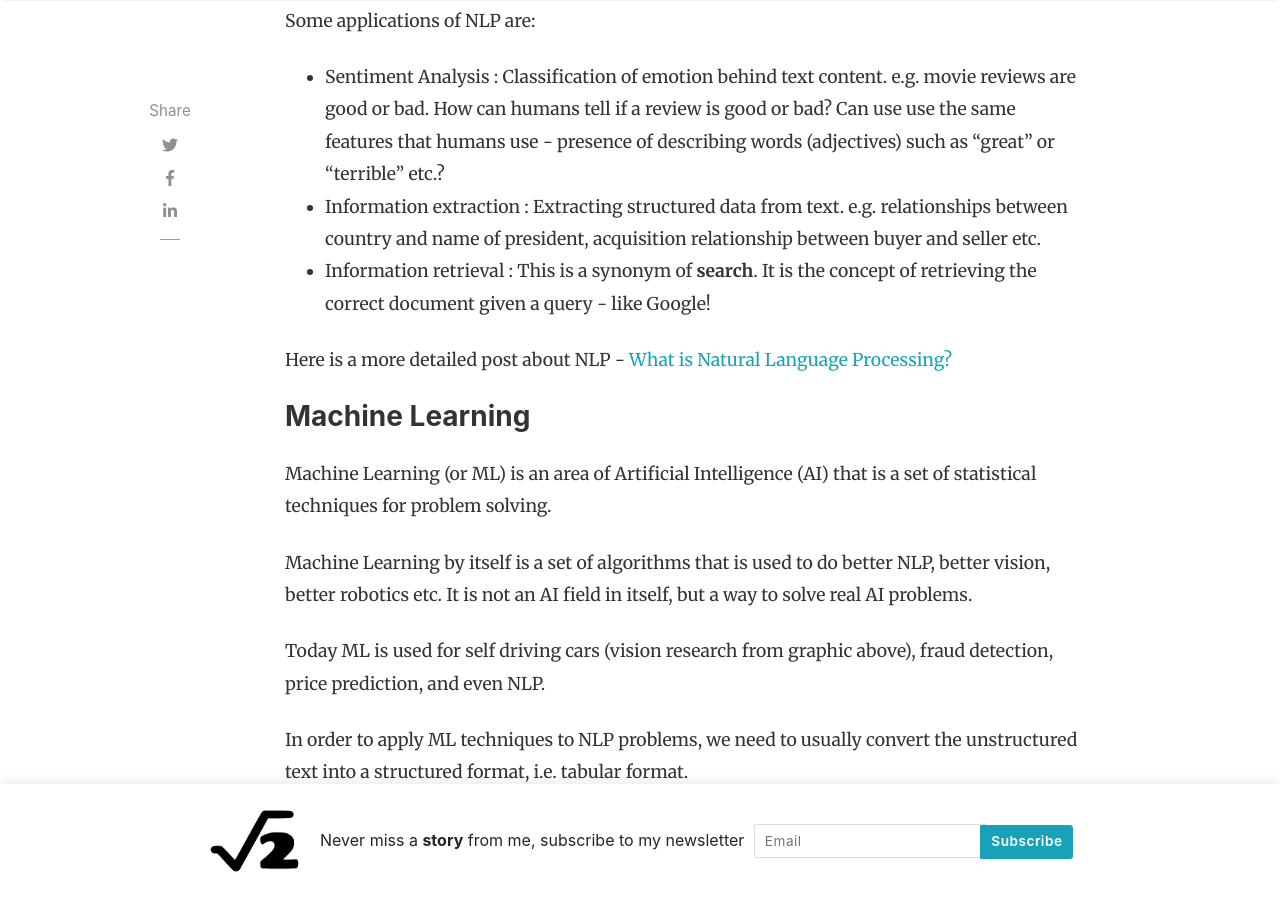
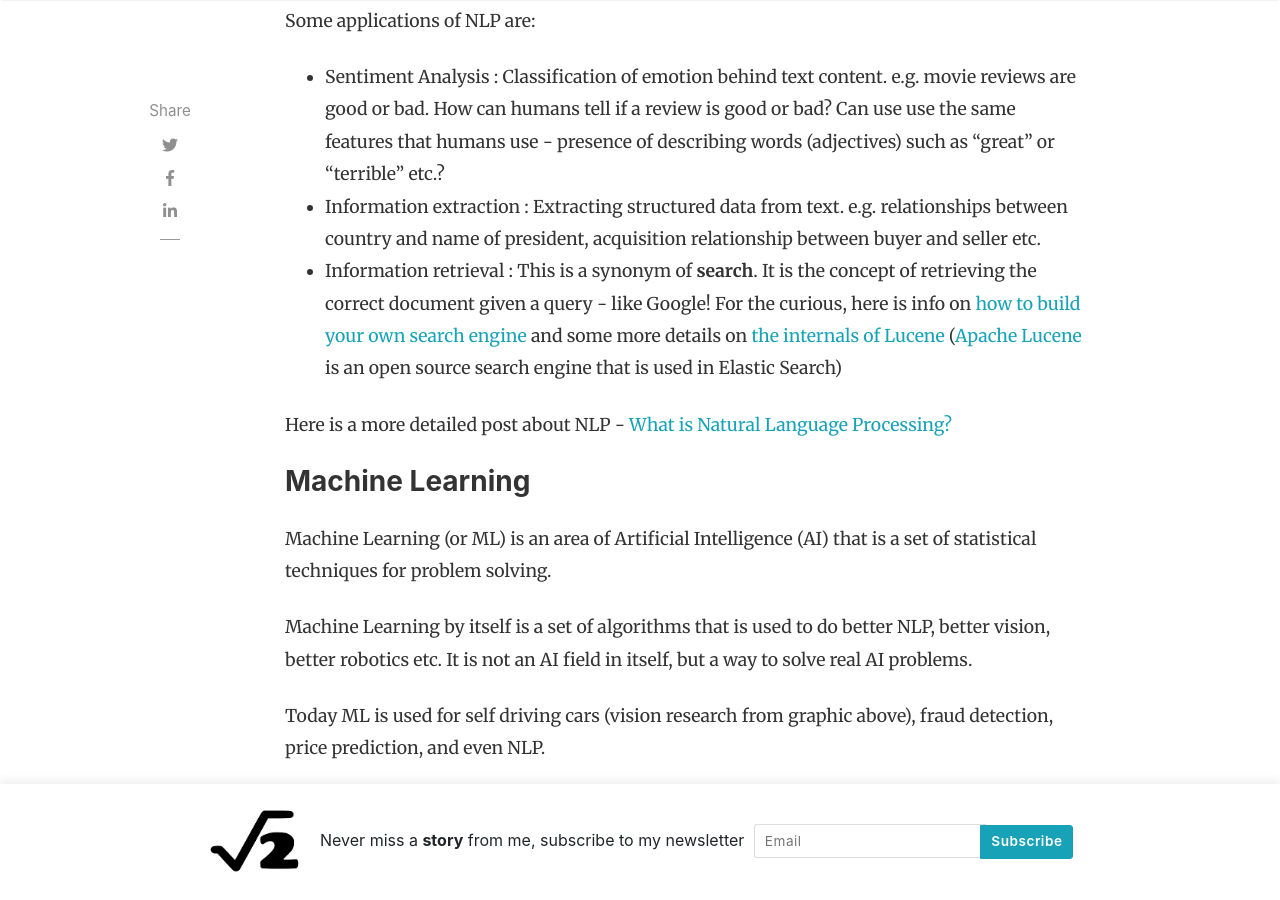
Before and after one commit to rutum/rutum.github.io, a Jekyll site: the page built from _posts/2016-08-08-NLP-ML.md, in a window 1280 px wide and 900 px high, scrolled down 1444 px. Built offline with Jekyll 4.4.1, drawn with Linux system fonts in a browser that asks for light colours; nearby versions of some CDN libraries; comment, search, counter and statistics services are not loaded.

Commit message:
new links

```diff
--- a/_posts/2016-08-08-NLP-ML.md
+++ b/_posts/2016-08-08-NLP-ML.md
@@ -29,9 +29,9 @@ Some applications of NLP are:
 
 - Sentiment Analysis : Classification of emotion behind text content. e.g. movie reviews are good or bad. How can humans tell if a review is good or bad? Can use use the same features that humans use - presence of describing words (adjectives) such as "great" or "terrible" etc.?
 - Information extraction : Extracting structured data from text. e.g. relationships between country and name of president, acquisition relationship between buyer and seller etc.
-- Information retrieval : This is a synonym of **search**. It is the concept of retrieving the correct document given a query - like Google!
+- Information retrieval : This is a synonym of **search**. It is the concept of retrieving the correct document given a query - like Google! For the curious, here is info on <a href="https://rutumulkar.com/blog/2014/build-your-own-search-engine/">how to build your own search engine</a> and some more details on <a href="https://rutumulkar.com/blog/2014/core-of-lucene/"> the internals of Lucene</a> (<a href="https://lucene.apache.org/">Apache Lucene</a> is an open source search engine that is used in Elastic Search)
 
-Here is a more detailed post about NLP - [What is Natural Language Processing?](https://rutumulkar.com/2017/what-is-nlp/)
+Here is a more detailed post about NLP - [What is Natural Language Processing?](https://rutumulkar.com/blog/2017/what-is-nlp/)
 
 ### Machine Learning
 
```
